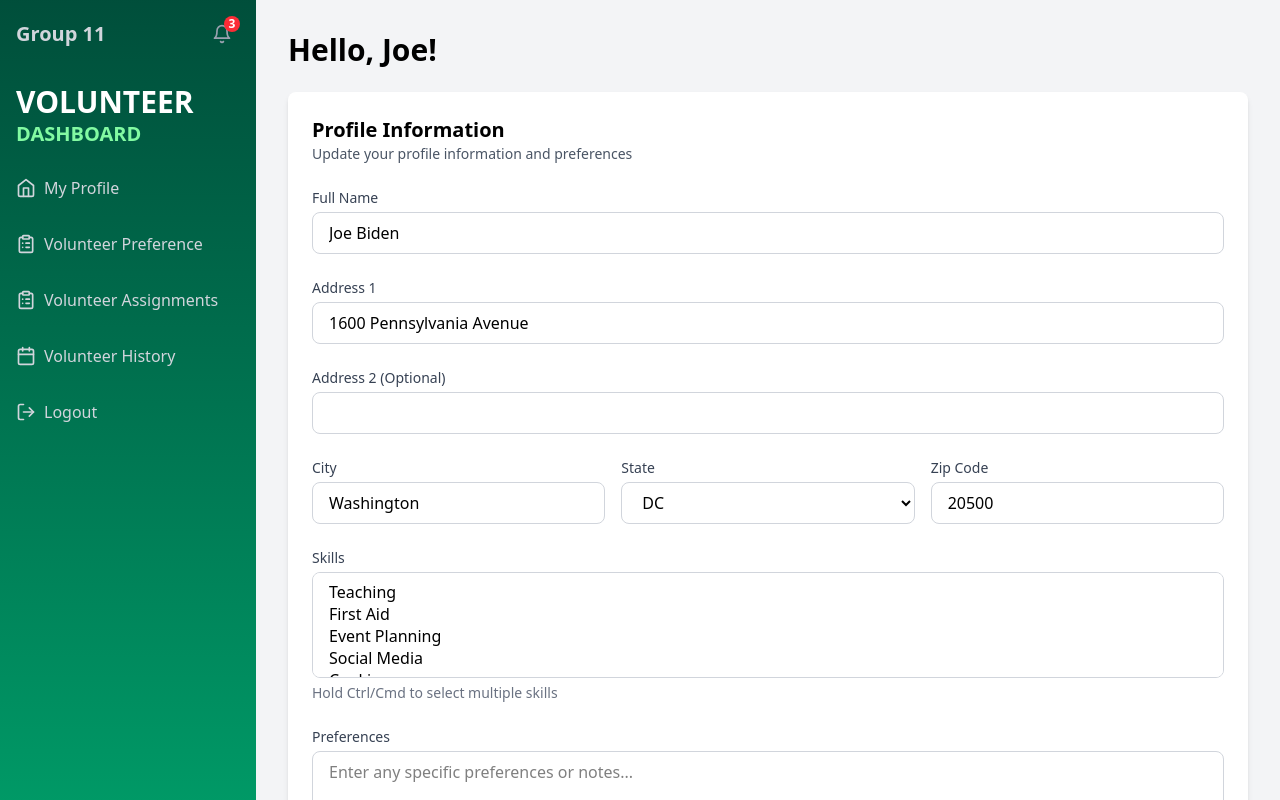
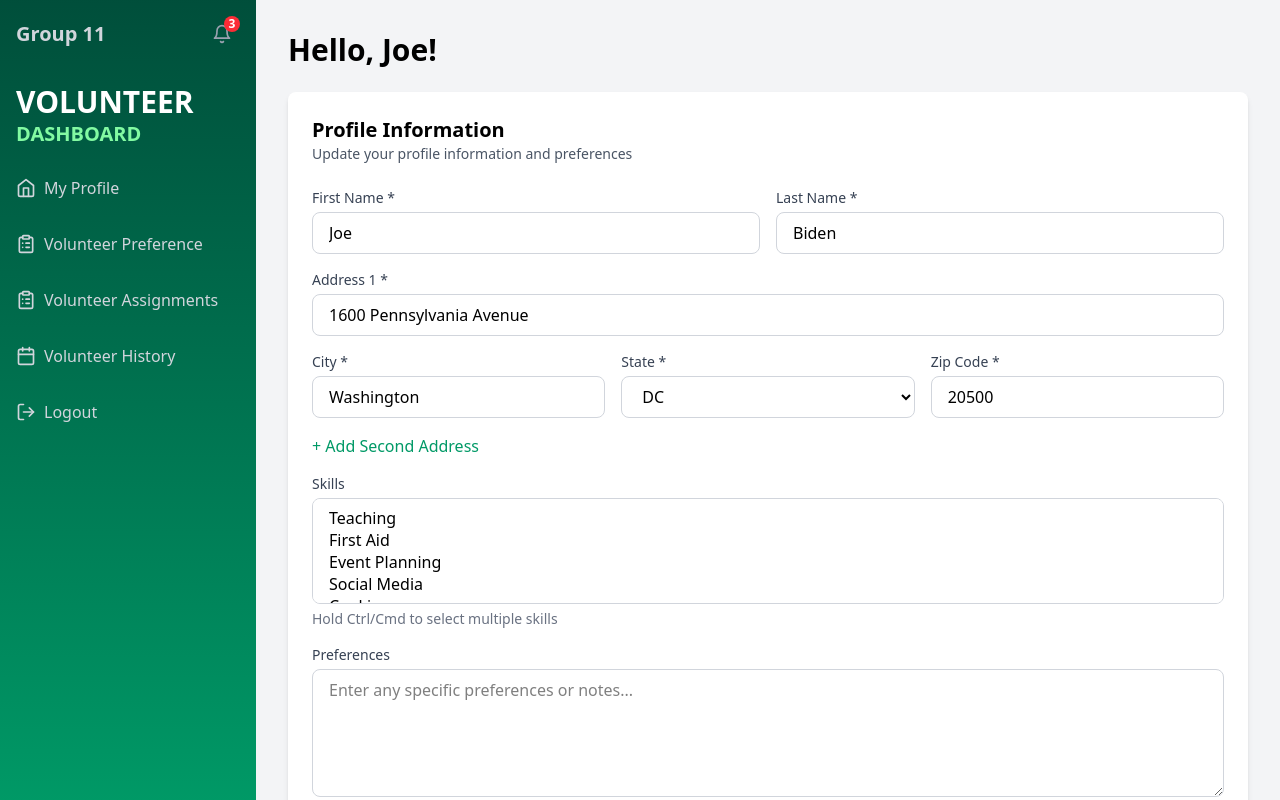
Before and after one commit to sami5436/4353-Group11-SP25, a React (Vite) app in the folder group11/: page /volunteer/profile in a window 1280 px wide. Both pictures are taken after a click on the button "Edit Profile". Shown: the top 800 px of the page. Built offline with nearby package versions, Linux system fonts and the light colour scheme.

Commit message:
changed first and last name format, added dynamic button to add 2nd address

```diff
--- a/group11/src/pages/profile.jsx
+++ b/group11/src/pages/profile.jsx
@@ -4,13 +4,18 @@ import { Pencil } from "lucide-react";
 
 function Profile() {
   const [isEditing, setIsEditing] = useState(false);
+  const [showAddress2, setShowAddress2] = useState(false);
   const [profileData, setProfileData] = useState({
-    fullName: "Joe Biden",
+    firstName: "Joe",
+    lastName: "Biden",
     address1: "1600 Pennsylvania Avenue",
     address2: "",
-    city: "Washington",
-    state: "DC",
-    zipCode: "20500",
+    city1: "Washington",
+    city2: "",
+    state1: "DC",
+    state2: "",
+    zipCode1: "20500",
+    zipCode2: "",
     skills: [],
     preferences: "",
     availability: ""
@@ -51,8 +56,26 @@ function Profile() {
 
   const handleSave = (e) => {
     e.preventDefault();
+
+    // If Address 2 section is shown, validate all its fields
+    if (showAddress2 && (!editedData.address2 || !editedData.city2 || !editedData.state2 || !editedData.zipCode2)) {
+      alert("Please fill out all fields for Address 2 or remove the second address section");
+      return;
+    }
+
     setProfileData(editedData);
     setIsEditing(false);
+  };
+
+  const handleRemoveAddress2 = () => {
+    setShowAddress2(false);
+    setEditedData({
+      ...editedData,
+      address2: "",
+      city2: "",
+      state2: "",
+      zipCode2: ""
+    });
   };
 
   return (
@@ -60,7 +83,7 @@ function Profile() {
       <VolunteerNavbar />
 
       <div className="flex-1 ml-64 p-8">
-        <h1 className="text-3xl font-bold mb-6">Hello, {profileData.fullName.split(' ')[0]}!</h1>
+        <h1 className="text-3xl font-bold mb-6">Hello, {profileData.firstName}!</h1>
 
         <div className="bg-white rounded-lg shadow-md p-6">
           <div className="flex justify-between items-center mb-6">
@@ -79,63 +102,18 @@ function Profile() {
             )}
           </div>
 
-          <form onSubmit={handleSave} className="space-y-6">
-            {/* Full Name */}
-            <div>
-              <label className="block text-sm font-medium text-gray-700 mb-1">
-                Full Name
-              </label>
-              <input
-                type="text"
-                value={isEditing ? editedData.fullName : profileData.fullName}
-                onChange={(e) => setEditedData({...editedData, fullName: e.target.value})}
-                disabled={!isEditing}
-                className={`w-full px-4 py-2 border border-gray-300 rounded-lg focus:outline-none focus:ring-2 focus:ring-emerald-500
-                  ${!isEditing ? 'bg-gray-50' : 'bg-white'}`}
-              />
-            </div>
-
-            {/* Address 1 */}
-            <div>
-              <label className="block text-sm font-medium text-gray-700 mb-1">
-                Address 1
-              </label>
-              <input
-                type="text"
-                value={isEditing ? editedData.address1 : profileData.address1}
-                onChange={(e) => setEditedData({...editedData, address1: e.target.value})}
-                disabled={!isEditing}
-                className={`w-full px-4 py-2 border border-gray-300 rounded-lg focus:outline-none focus:ring-2 focus:ring-emerald-500
-                  ${!isEditing ? 'bg-gray-50' : 'bg-white'}`}
-              />
-            </div>
-
-            {/* Address 2 */}
-            <div>
-              <label className="block text-sm font-medium text-gray-700 mb-1">
-                Address 2 (Optional)
-              </label>
-              <input
-                type="text"
-                value={isEditing ? editedData.address2 : profileData.address2}
-                onChange={(e) => setEditedData({...editedData, address2: e.target.value})}
-                disabled={!isEditing}
-                className={`w-full px-4 py-2 border border-gray-300 rounded-lg focus:outline-none focus:ring-2 focus:ring-emerald-500
-                  ${!isEditing ? 'bg-gray-50' : 'bg-white'}`}
-              />
-            </div>
-
-            {/* City, State, Zip */}
-            <div className="grid grid-cols-3 gap-4">
+          <form onSubmit={handleSave} className="space-y-4">
+            <div className="grid grid-cols-2 gap-4">
               <div>
                 <label className="block text-sm font-medium text-gray-700 mb-1">
-                  City
+                  First Name *
                 </label>
                 <input
                   type="text"
-                  value={isEditing ? editedData.city : profileData.city}
-                  onChange={(e) => setEditedData({...editedData, city: e.target.value})}
+                  value={isEditing ? editedData.firstName : profileData.firstName}
+                  onChange={(e) => setEditedData({...editedData, firstName: e.target.value})}
                   disabled={!isEditing}
+                  required
                   className={`w-full px-4 py-2 border border-gray-300 rounded-lg focus:outline-none focus:ring-2 focus:ring-emerald-500
                     ${!isEditing ? 'bg-gray-50' : 'bg-white'}`}
                 />
@@ -143,12 +121,60 @@ function Profile() {
 
               <div>
                 <label className="block text-sm font-medium text-gray-700 mb-1">
-                  State
+                  Last Name *
+                </label>
+                <input
+                  type="text"
+                  value={isEditing ? editedData.lastName : profileData.lastName}
+                  onChange={(e) => setEditedData({...editedData, lastName: e.target.value})}
+                  disabled={!isEditing}
+                  required
+                  className={`w-full px-4 py-2 border border-gray-300 rounded-lg focus:outline-none focus:ring-2 focus:ring-emerald-500
+                    ${!isEditing ? 'bg-gray-50' : 'bg-white'}`}
+                />
+              </div>
+            </div>
+
+            <div>
+              <label className="block text-sm font-medium text-gray-700 mb-1">
+                Address 1 *
+              </label>
+              <input
+                type="text"
+                value={isEditing ? editedData.address1 : profileData.address1}
+                onChange={(e) => setEditedData({...editedData, address1: e.target.value})}
+                disabled={!isEditing}
+                required
+                className={`w-full px-4 py-2 border border-gray-300 rounded-lg focus:outline-none focus:ring-2 focus:ring-emerald-500
+                  ${!isEditing ? 'bg-gray-50' : 'bg-white'}`}
+              />
+            </div>
+
+            <div className="grid grid-cols-3 gap-4">
+              <div>
+                <label className="block text-sm font-medium text-gray-700 mb-1">
+                  City *
+                </label>
+                <input
+                  type="text"
+                  value={isEditing ? editedData.city1 : profileData.city1}
+                  onChange={(e) => setEditedData({...editedData, city1: e.target.value})}
+                  disabled={!isEditing}
+                  required
+                  className={`w-full px-4 py-2 border border-gray-300 rounded-lg focus:outline-none focus:ring-2 focus:ring-emerald-500
+                    ${!isEditing ? 'bg-gray-50' : 'bg-white'}`}
+                />
+              </div>
+
+              <div>
+                <label className="block text-sm font-medium text-gray-700 mb-1">
+                  State *
                 </label>
                 <select
-                  value={isEditing ? editedData.state : profileData.state}
-                  onChange={(e) => setEditedData({...editedData, state: e.target.value})}
+                  value={isEditing ? editedData.state1 : profileData.state1}
+                  onChange={(e) => setEditedData({...editedData, state1: e.target.value})}
                   disabled={!isEditing}
+                  required
                   className={`w-full px-4 py-2 border border-gray-300 rounded-lg focus:outline-none focus:ring-2 focus:ring-emerald-500
                     ${!isEditing ? 'bg-gray-50' : 'bg-white'}`}
                 >
@@ -161,20 +187,115 @@ function Profile() {
 
               <div>
                 <label className="block text-sm font-medium text-gray-700 mb-1">
-                  Zip Code
+                  Zip Code *
                 </label>
                 <input
                   type="text"
-                  value={isEditing ? editedData.zipCode : profileData.zipCode}
-                  onChange={(e) => setEditedData({...editedData, zipCode: e.target.value})}
+                  value={isEditing ? editedData.zipCode1 : profileData.zipCode1}
+                  onChange={(e) => setEditedData({...editedData, zipCode1: e.target.value})}
                   disabled={!isEditing}
+                  required
                   className={`w-full px-4 py-2 border border-gray-300 rounded-lg focus:outline-none focus:ring-2 focus:ring-emerald-500
                     ${!isEditing ? 'bg-gray-50' : 'bg-white'}`}
                 />
               </div>
             </div>
 
-            {/* Skills */}
+            {!showAddress2 && isEditing && (
+              <div className="flex justify-start">
+                <button
+                  type="button"
+                  onClick={() => setShowAddress2(true)}
+                  className="text-emerald-600 hover:text-emerald-700 font-medium flex items-center"
+                >
+                  + Add Second Address
+                </button>
+              </div>
+            )}
+
+            {showAddress2 && (
+              <>
+                <div className="flex justify-between items-center">
+                  <h3 className="text-lg font-medium text-gray-900">Second Address</h3>
+                  {isEditing && (
+                    <button
+                      type="button"
+                      onClick={handleRemoveAddress2}
+                      className="text-red-600 hover:text-red-700 font-medium"
+                    >
+                      Remove Address
+                    </button>
+                  )}
+                </div>
+
+                <div>
+                  <label className="block text-sm font-medium text-gray-700 mb-1">
+                    Address 2 *
+                  </label>
+                  <input
+                    type="text"
+                    value={isEditing ? editedData.address2 : profileData.address2}
+                    onChange={(e) => setEditedData({...editedData, address2: e.target.value})}
+                    disabled={!isEditing}
+                    required
+                    className={`w-full px-4 py-2 border border-gray-300 rounded-lg focus:outline-none focus:ring-2 focus:ring-emerald-500
+                      ${!isEditing ? 'bg-gray-50' : 'bg-white'}`}
+                  />
+                </div>
+
+                <div className="grid grid-cols-3 gap-4">
+                  <div>
+                    <label className="block text-sm font-medium text-gray-700 mb-1">
+                      City *
+                    </label>
+                    <input
+                      type="text"
+                      value={isEditing ? editedData.city2 : profileData.city2}
+                      onChange={(e) => setEditedData({...editedData, city2: e.target.value})}
+                      disabled={!isEditing}
+                      required
+                      className={`w-full px-4 py-2 border border-gray-300 rounded-lg focus:outline-none focus:ring-2 focus:ring-emerald-500
+                        ${!isEditing ? 'bg-gray-50' : 'bg-white'}`}
+                    />
+                  </div>
+
+                  <div>
+                    <label className="block text-sm font-medium text-gray-700 mb-1">
+                      State *
+                    </label>
+                    <select
+                      value={isEditing ? editedData.state2 : profileData.state2}
+                      onChange={(e) => setEditedData({...editedData, state2: e.target.value})}
+                      disabled={!isEditing}
+                      required
+                      className={`w-full px-4 py-2 border border-gray-300 rounded-lg focus:outline-none focus:ring-2 focus:ring-emerald-500
+                        ${!isEditing ? 'bg-gray-50' : 'bg-white'}`}
+                    >
+                      <option value="">Select state</option>
+                      {states.map(state => (
+                        <option key={state} value={state}>{state}</option>
+                      ))}
+                    </select>
+                  </div>
+
+                  <div>
+                    <label className="block text-sm font-medium text-gray-700 mb-1">
+                      Zip Code *
+                    </label>
+                    <input
+                      type="text"
+                      value={isEditing ? editedData.zipCode2 : profileData.zipCode2}
+                      onChange={(e) => setEditedData({...editedData, zipCode2: e.target.value})}
+                      disabled={!isEditing}
+                      required
+                      className={`w-full px-4 py-2 border border-gray-300 rounded-lg focus:outline-none focus:ring-2 focus:ring-emerald-500
+                        ${!isEditing ? 'bg-gray-50' : 'bg-white'}`}
+                    />
+                  </div>
+                </div>
+              </>
+            )}
+
             <div>
               <label className="block text-sm font-medium text-gray-700 mb-1">
                 Skills
@@ -197,7 +318,6 @@ function Profile() {
               <p className="text-sm text-gray-500 mt-1">Hold Ctrl/Cmd to select multiple skills</p>
             </div>
 
-            {/* Preferences */}
             <div>
               <label className="block text-sm font-medium text-gray-700 mb-1">
                 Preferences
@@ -212,7 +332,6 @@ function Profile() {
               />
             </div>
 
-            {/* Availability */}
             <div>
               <label className="block text-sm font-medium text-gray-700 mb-1">
                 Availability
@@ -227,7 +346,6 @@ function Profile() {
               />
             </div>
 
-            {/* Action Buttons */}
             {isEditing && (
               <div className="flex justify-end space-x-4">
                 <button
```
Also changed, not shown: 1 other file (tests, documents, lock files or other folders).
